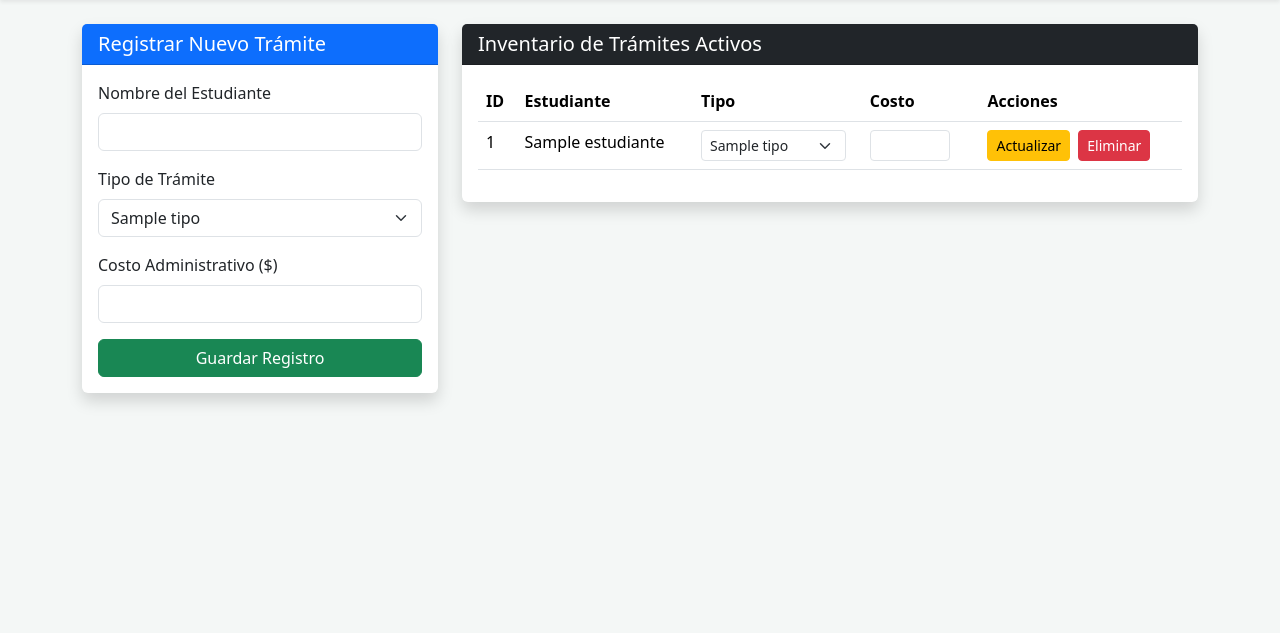
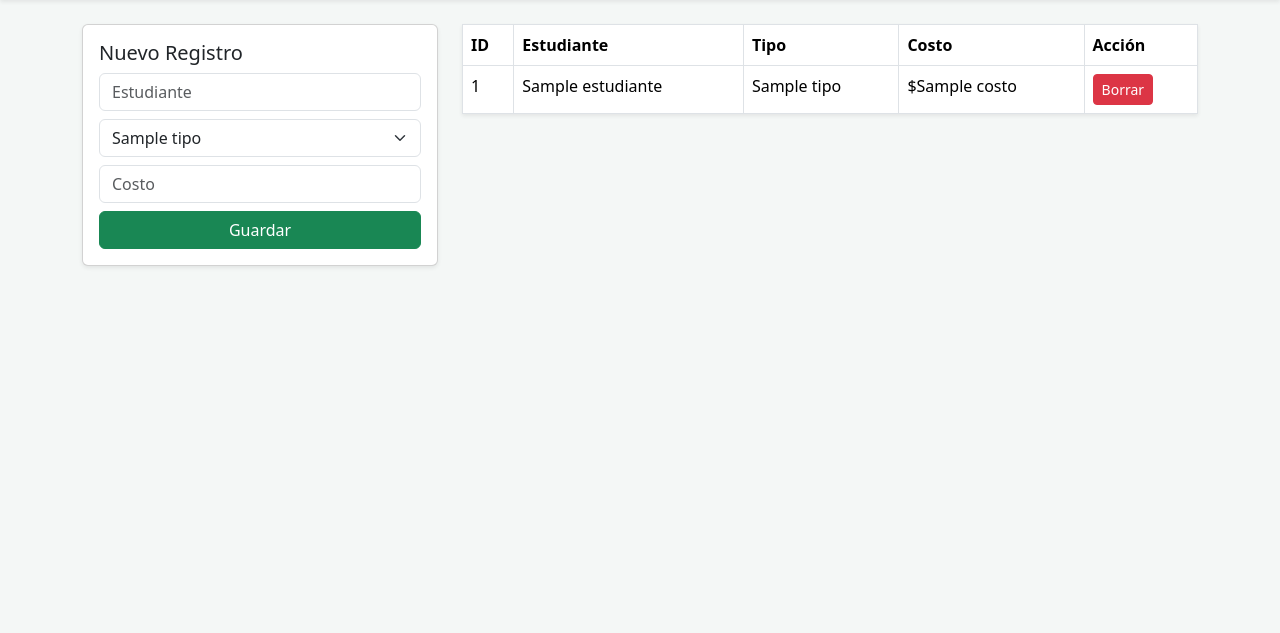
Before and after one commit to VictorAguirreCev/proyecto_GestionAcademica_UF, a Flask app: template templates/gestion_tramites.html in a window 1280 px wide. Shown: the part 56-689 px from the top of the page. Run offline with Flask 3, Linux system fonts and the light colour scheme; the template is opened without the code that fills it: most values are stand-ins (such as "Sample title", 1, 10 or a date in 2020).

Commit message:
actualizado s11

```diff
--- a/app.py
+++ b/app.py
@@ -1,118 +1,98 @@
-from flask import Flask, render_template, request, redirect, url_for
+from flask import Flask, render_template, request, redirect
 import sqlite3
 
 app = Flask(__name__)
 
+# --- PROGRAMACIÓN ORIENTADA A OBJETOS (POO) ---
+
+# Clase para el objeto individual (Producto/Trámite)
 class Tramite:
-    """Clase que representa un ítem individual en el sistema (Equivalente a 'Producto')."""
-    def __init__(self, id_tramite, estudiante, tipo, costo):
-        self.id = id_tramite
+    def __init__(self, id, estudiante, tipo, costo):
+        self.id = id
         self.estudiante = estudiante
         self.tipo = tipo
         self.costo = costo
 
-class GestorTramites:
-    """Clase para gestionar la conexión a SQLite y las colecciones de datos."""
-    def __init__(self, db_name='universidad.db'):
-        self.db_name = db_name
-        # USO DE COLECCIONES: Un conjunto (Set) para búsquedas rápidas de categorías válidas.
-        self.tipos_validos = {"Admisión", "Certificado", "Titulación", "Matrícula"}
-        self.inicializar_db()
+# Clase para el Inventario y Base de Datos
+class GestionInventario:
+    def __init__(self):
+        # COLECCIÓN: Diccionario para manejar datos en memoria
+        self.mis_datos = {}
+        self.crear_tabla()
 
     def conectar(self):
-        conn = sqlite3.connect(self.db_name)
-        conn.row_factory = sqlite3.Row # Permite manejar los registros como diccionarios
-        return conn
+        return sqlite3.connect("inventario.db")
 
-    def inicializar_db(self):
-        """Crea la tabla si no existe en la base de datos SQLite."""
-        conn = self.conectar()
-        conn.execute('''
-            CREATE TABLE IF NOT EXISTS tramites (
-                id INTEGER PRIMARY KEY AUTOINCREMENT,
-                estudiante TEXT NOT NULL,
-                tipo TEXT NOT NULL,
-                costo REAL NOT NULL
-            )
-        ''')
-        conn.commit()
-        conn.close()
+    def crear_tabla(self):
+        conexion = self.conectar()
+        cursor = conexion.cursor()
+        cursor.execute('''CREATE TABLE IF NOT EXISTS registros
+                          (id INTEGER PRIMARY KEY AUTOINCREMENT,
+                           estudiante TEXT, tipo TEXT, costo REAL)''')
+        conexion.commit()
+        conexion.close()
 
-    def agregar(self, tramite):
-        """CRUD: Create"""
-        conn = self.conectar()
-        conn.execute('INSERT INTO tramites (estudiante, tipo, costo) VALUES (?, ?, ?)',
-                     (tramite.estudiante, tramite.tipo, tramite.costo))
-        conn.commit()
-        conn.close()
+    def agregar(self, e, t, c):
+        conexion = self.conectar()
+        cursor = conexion.cursor()
+        cursor.execute("INSERT INTO registros (estudiante, tipo, costo) VALUES (?, ?, ?)", (e, t, c))
+        conexion.commit()
+        conexion.close()
 
-    def obtener_todos(self):
-        """CRUD: Read. USO DE COLECCIONES: Retorna un Diccionario de objetos Tramite."""
-        conn = self.conectar()
-        filas = conn.execute('SELECT * FROM tramites').fetchall()
-        conn.close()
+    def listar(self):
+        conexion = self.conectar()
+        conexion.row_factory = sqlite3.Row
+        cursor = conexion.cursor()
+        cursor.execute("SELECT * FROM registros")
+        filas = cursor.fetchall()
+        conexion.close()
 
-        # Colección: Diccionario usando el ID como clave para acceso eficiente O(1)
-        diccionario_tramites = {}
-        for fila in filas:
-            diccionario_tramites[fila['id']] = Tramite(fila['id'], fila['estudiante'], fila['tipo'], fila['costo'])
-        return diccionario_tramites
+        # Llenamos el diccionario (Colección)
+        self.mis_datos.clear()
+        for f in filas:
+            nuevo = Tramite(f['id'], f['estudiante'], f['tipo'], f['costo'])
+            self.mis_datos[f['id']] = nuevo
+        return self.mis_datos
 
-    def actualizar(self, id_tramite, tipo, costo):
-        """CRUD: Update"""
-        conn = self.conectar()
-        conn.execute('UPDATE tramites SET tipo = ?, costo = ? WHERE id = ?', (tipo, costo, id_tramite))
-        conn.commit()
-        conn.close()
+    def borrar(self, id_borrar):
+        conexion = self.conectar()
+        cursor = conexion.cursor()
+        cursor.execute("DELETE FROM registros WHERE id = ?", (id_borrar,))
+        conexion.commit()
+        conexion.close()
 
-    def eliminar(self, id_tramite):
-        """CRUD: Delete"""
-        conn = self.conectar()
-        conn.execute('DELETE FROM tramites WHERE id = ?', (id_tramite,))
-        conn.commit()
-        conn.close()
+# Instancia manual del gestor
+inventario = GestionInventario()
 
-# Instanciar el gestor globalmente
-gestor = GestorTramites()
+# --- RUTAS DE LA APLICACIÓN ---
 
 @app.route('/')
-def home():
+def inicio():
     return render_template('index.html')
 
 @app.route('/about')
-def about():
+def acerca():
     return render_template('about.html')
 
-# Submenú principal del CRUD
-@app.route('/gestion_tramites')
-def gestion_tramites():
-    # Obtener el diccionario de trámites desde SQLite
-    diccionario_tramites = gestor.obtener_todos()
-    # Convertir los valores del diccionario a una lista para enviarlos a la plantilla Jinja2
-    lista_tramites = list(diccionario_tramites.values())
-    return render_template('gestion_tramites.html', tramites=lista_tramites, tipos=gestor.tipos_validos)
+@app.route('/gestion')
+def pantalla_gestion():
+    # COLECCIÓN: Tupla para opciones fijas
+    opciones = ("Admisión", "Certificado", "Titulación", "Matrícula")
+    datos = inventario.listar()
+    return render_template('gestion_tramites.html', lista=datos.values(), tipos=opciones)
 
-@app.route('/agregar', methods=['POST'])
-def agregar_tramite():
-    estudiante = request.form['estudiante']
-    tipo = request.form['tipo']
-    costo = float(request.form['costo'])
-    nuevo_tramite = Tramite(None, estudiante, tipo, costo)
-    gestor.agregar(nuevo_tramite)
-    return redirect(url_for('gestion_tramites'))
+@app.route('/enviar_datos', methods=['POST'])
+def enviar_datos():
+    est = request.form['estudiante']
+    tip = request.form['tipo']
+    cos = request.form['costo']
+    inventario.agregar(est, tip, cos)
+    return redirect('/gestion')
 
-@app.route('/eliminar/<int:id>')
-def eliminar_tramite(id):
-    gestor.eliminar(id)
-    return redirect(url_for('gestion_tramites'))
-
-@app.route('/actualizar', methods=['POST'])
-def actualizar_tramite():
-    id_tramite = request.form['id']
-    nuevo_tipo = request.form['tipo']
-    nuevo_costo = float(request.form['costo'])
-    gestor.actualizar(id_tramite, nuevo_tipo, nuevo_costo)
-    return redirect(url_for('gestion_tramites'))
+@app.route('/quitar/<int:id_reg>')
+def quitar(id_reg):
+    inventario.borrar(id_reg)
+    return redirect('/gestion')
 
 if __name__ == '__main__':
     app.run(debug=True)
--- a/templates/gestion_tramites.html
+++ b/templates/gestion_tramites.html
@@ -1,86 +1,29 @@
 {% extends "base.html" %}
-
-{% block title %}Gestor de Trámites - UF{% endblock %}
-
 {% block content %}
 <div class="row">
     <div class="col-md-4">
-        <div class="card shadow border-0 mb-4">
-            <div class="card-header bg-primary text-white">
-                <h5 class="mb-0">Registrar Nuevo Trámite</h5>
-            </div>
-            <div class="card-body">
-                <form action="{{ url_for('agregar_tramite') }}" method="POST">
-                    <div class="mb-3">
-                        <label class="form-label">Nombre del Estudiante</label>
-                        <input type="text" name="estudiante" class="form-control" required>
-                    </div>
-                    <div class="mb-3">
-                        <label class="form-label">Tipo de Trámite</label>
-                        <select name="tipo" class="form-select" required>
-                            {% for tipo in tipos %}
-                                <option value="{{ tipo }}">{{ tipo }}</option>
-                            {% endfor %}
+        <form action="/enviar_datos" method="POST" class="card p-3 shadow-sm">
+            <h5>Nuevo Registro</h5>
+            <input type="text" name="estudiante" placeholder="Estudiante" class="form-control mb-2" required>
+            <select name="tipo" class="form-select mb-2">
+                {% for o in tipos %}<option value="{{o}}">{{o}}</option>{% endfor %}
             </select>
-                    </div>
-                    <div class="mb-3">
-                        <label class="form-label">Costo Administrativo ($)</label>
-                        <input type="number" step="0.01" name="costo" class="form-control" required>
-                    </div>
-                    <button type="submit" class="btn btn-success w-100">Guardar Registro</button>
+            <input type="number" step="0.01" name="costo" placeholder="Costo" class="form-control mb-2" required>
+            <button class="btn btn-success w-100">Guardar</button>
         </form>
     </div>
-        </div>
-    </div>
-
     <div class="col-md-8">
-        <div class="card shadow border-0">
-            <div class="card-header bg-dark text-white">
-                <h5 class="mb-0">Inventario de Trámites Activos</h5>
-            </div>
-            <div class="card-body">
-                <table class="table table-hover">
-                    <thead>
+        <table class="table table-bordered bg-white shadow-sm">
+            <thead><tr><th>ID</th><th>Estudiante</th><th>Tipo</th><th>Costo</th><th>Acción</th></tr></thead>
+            <tbody>
+                {% for r in lista %}
                 <tr>
-                            <th>ID</th>
-                            <th>Estudiante</th>
-                            <th>Tipo</th>
-                            <th>Costo</th>
-                            <th>Acciones</th>
-                        </tr>
-                    </thead>
-                    <tbody>
-                        {% for t in tramites %}
-                        <tr>
-                            <td>{{ t.id }}</td>
-                            <td>{{ t.estudiante }}</td>
-                            <td>
-                                <form action="{{ url_for('actualizar_tramite') }}" method="POST" class="d-flex">
-                                    <input type="hidden" name="id" value="{{ t.id }}">
-                                    <select name="tipo" class="form-select form-select-sm me-2">
-                                        <option value="{{ t.tipo }}" selected>{{ t.tipo }}</option>
-                                        <option value="Admisión">Admisión</option>
-                                        <option value="Certificado">Certificado</option>
-                                    </select>
-                            </td>
-                            <td>
-                                    <input type="number" step="0.01" name="costo" value="{{ t.costo }}" class="form-control form-control-sm me-2" style="width: 80px;">
-                            </td>
-                            <td>
-                                    <button type="submit" class="btn btn-warning btn-sm me-1">Actualizar</button>
-                                </form>
-                                <a href="{{ url_for('eliminar_tramite', id=t.id) }}" class="btn btn-danger btn-sm">Eliminar</a>
-                            </td>
-                        </tr>
-                        {% else %}
-                        <tr>
-                            <td colspan="5" class="text-center text-muted">No hay trámites registrados en la base de datos.</td>
+                    <td>{{r.id}}</td><td>{{r.estudiante}}</td><td>{{r.tipo}}</td><td>${{r.costo}}</td>
+                    <td><a href="/quitar/{{r.id}}" class="btn btn-danger btn-sm">Borrar</a></td>
                 </tr>
                 {% endfor %}
             </tbody>
         </table>
     </div>
 </div>
-    </div>
-</div>
 {% endblock %}
```
Lines whose indentation alone changed are shown as unchanged.
